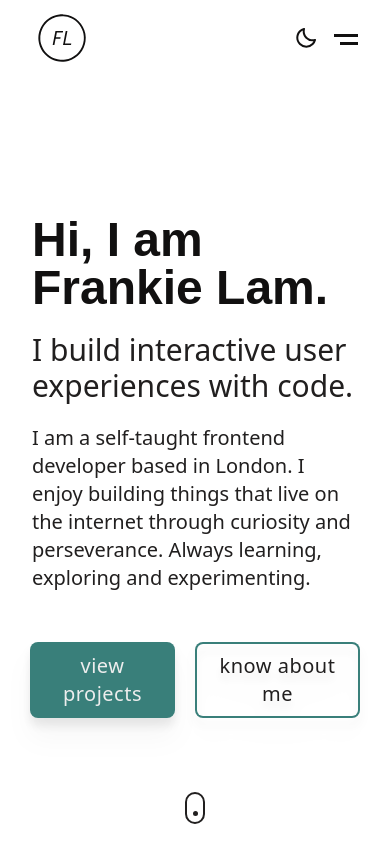
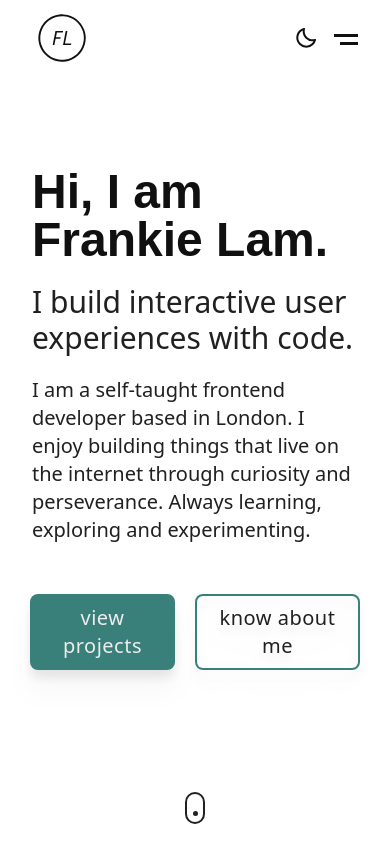
Before and after one commit to frankiecflam/frankielam.dev, a Next.js app: page / in a window 390 px wide. Shown: the top 844 px of the page. Built offline with nearby package versions, Linux system fonts and the light colour scheme; a web font is replaced by a local one.

Commit message:
update padding-top of section

```diff
--- a/components/hero/hero.tsx
+++ b/components/hero/hero.tsx
@@ -14,7 +14,7 @@ const kaisei = Kaisei_HarunoUmi({
 
 export default function Hero() {
   return (
-    <Section className="relative min-h-screen pt-44" id="home">
+    <Section className="relative min-h-screen pt-20 sm:pt-44" id="home">
       <div className="flex flex-col gap-y-5 py-10 md:w-4/5">
         <motion.h1
           className={`text-5xl md:text-6xl  ${kaisei.className}`}
```
